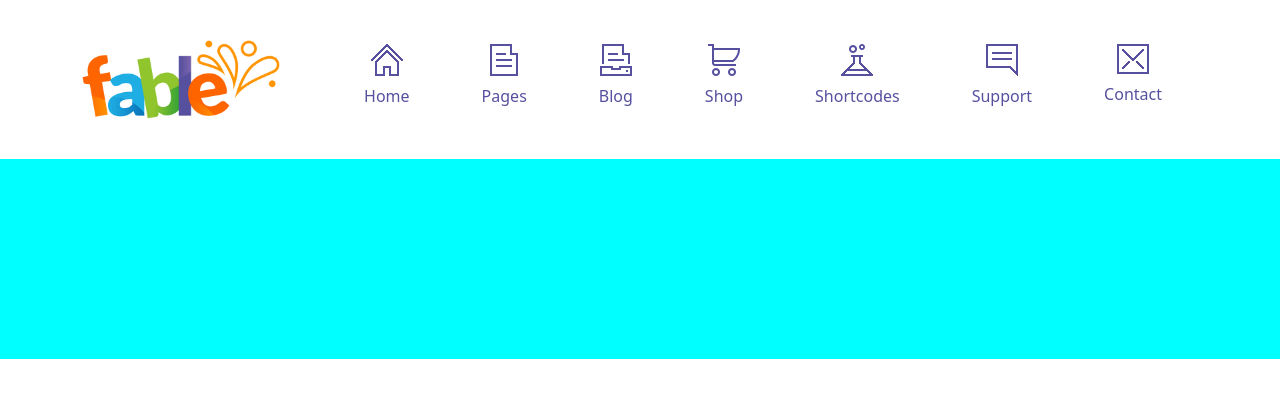
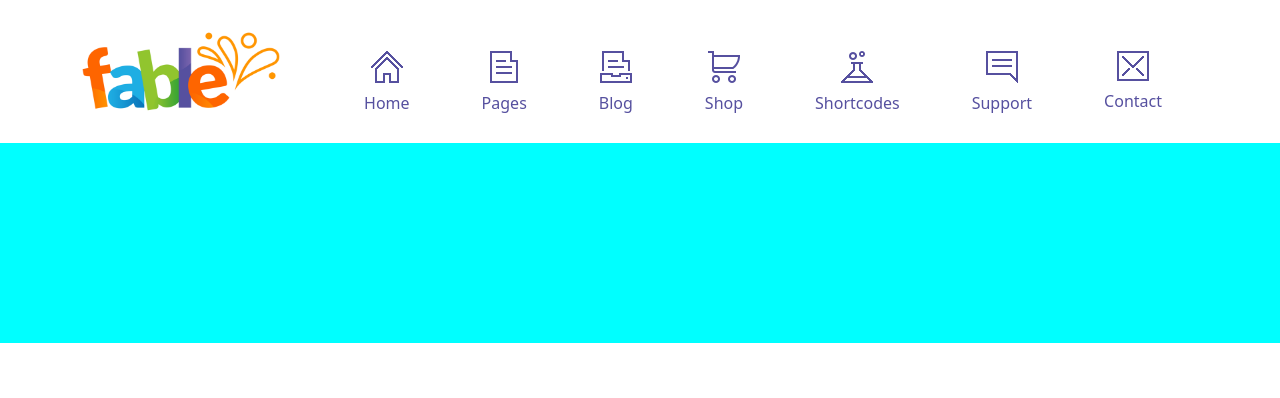
Before and after one commit to MrGaggio/proj-html-vuejs, a Vue app: page / in a window 1280 px wide. Shown: the top 398 px of the page. Built offline with nearby package versions, Linux system fonts and the light colour scheme.

Commit message:
finito Header

```diff
--- a/src/components/Header.vue
+++ b/src/components/Header.vue
@@ -70,15 +70,16 @@ export default {
   padding: 0;
   box-sizing: border-box;
 }
-.container {
-  padding: 0;
+.navbar {
+  padding: 0 !important;
 }
 li.nav-item {
+  padding-top: 50px;
   margin: 0 20px;
-
+  height: 142px;
 }
-li.nav-item:hover{
-  background-color: #FD6500;
+li.nav-item:hover {
+  background-color: #fd6500;
 }
 
 img.header_icons {
```
